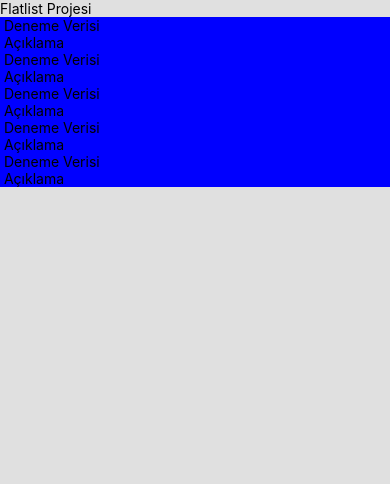
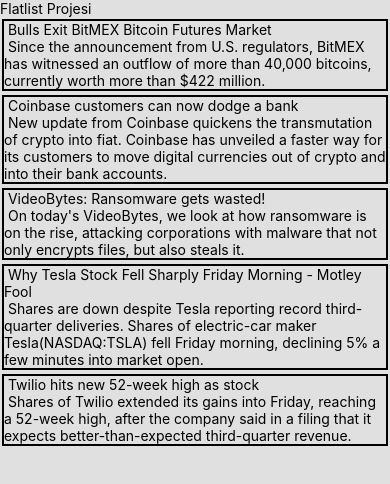
Before and after one commit to aytacbulanik/React_Native_App, a React Native app: screen / in a window 390 px wide. Shown: the top 484 px of the page. Built offline with nearby package versions, Linux system fonts and the light colour scheme.

Commit message:
json object send to custom comp

```diff
--- a/src/App.js
+++ b/src/App.js
@@ -7,7 +7,10 @@
   return (
     <SafeAreaView style={style.safeAreaContainer}>
       <Text>Flatlist Projesi</Text>
-      <FlatList data={news_data} renderItem={({item}) => <NewsCard />} />
+      <FlatList
+        data={news_data}
+        renderItem={({item}) => <NewsCard news={item} />}
+      />
     </SafeAreaView>
   );
 }
--- a/src/components/NewsCard/NewsCard.js
+++ b/src/components/NewsCard/NewsCard.js
@@ -2,12 +2,12 @@
 import {Text, View, Image} from 'react-native';
 import styles from './NewsCard.style';
 
-const newsCard = () => {
+const newsCard = ({news}) => {
   return (
     <View style={styles.container}>
       <Image style={styles.image} />
-      <Text style={styles.title}> Deneme Verisi </Text>
-      <Text style={styles.description}> Açıklama </Text>
+      <Text style={styles.title}> {news.title} </Text>
+      <Text style={styles.description}> {news.description} </Text>
     </View>
   );
 };
--- a/src/components/NewsCard/NewsCard.style.js
+++ b/src/components/NewsCard/NewsCard.style.js
@@ -2,7 +2,8 @@
 
 export default StyleSheet.create({
   container: {
-    backgroundColor: 'blue',
+    borderWidth: 2,
+    margin: 2,
   },
   image: {},
   title: {},
```
